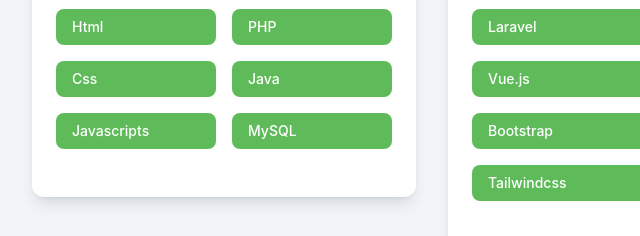
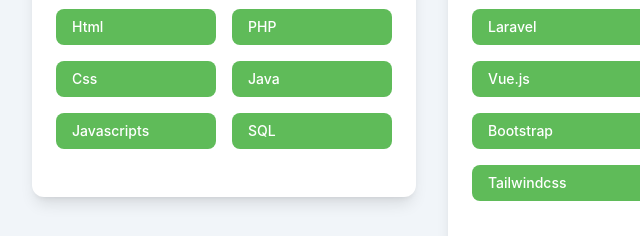
Before and after one commit to azham98/portfolio-Azham, a website: page index.html in a window 1280 px wide. Shown: the part 3788-4024 px from the top of the page, 0-640 px from the left. Drawn offline with Linux system fonts and the light colour scheme.

Commit message:
update skills 2.0

```diff
--- a/index.html
+++ b/index.html
@@ -228,7 +228,7 @@
                             <p class="mb-4 font-medium text-sm text-white bg-primary py-2 px-4 rounded-lg hover:opacity-80">Javascripts </p>
                             <p class="mb-4 font-medium text-sm text-white bg-primary py-2 px-4 rounded-lg hover:opacity-80">PHP </p>
                             <p class="mb-4 font-medium text-sm text-white bg-primary py-2 px-4 rounded-lg hover:opacity-80">Java </p>
-                            <p class="mb-4 font-medium text-sm text-white bg-primary py-2 px-4 rounded-lg hover:opacity-80">MySQL </p>
+                            <p class="mb-4 font-medium text-sm text-white bg-primary py-2 px-4 rounded-lg hover:opacity-80">SQL </p>
                             </div>
                         </div>
                     </div>
```
